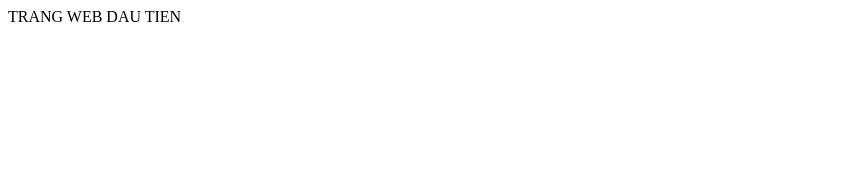
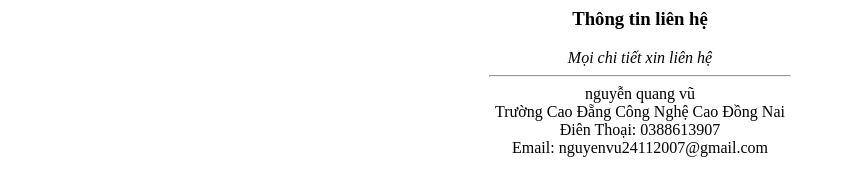
Before and after one commit to nvu207/nvu2071.github.io, a plain HTML site: page index.html in a window 1280 px wide. Shown: the whole page, without its empty margins (0-846 px from the left). Drawn offline with Linux system fonts and the light colour scheme.

Commit message:
Update index.html

```diff
--- a/index.html
+++ b/index.html
@@ -1,7 +1,16 @@
-<html>
-<head>
-<title>Tiêu đề trang Web</title>
-</head>
-<body> TRANG WEB DAU TIEN
-</body>
-</html>
+<HTML>
+  <HEAD>
+    <title>.: Liên hệ :.</title>
+</HEAD>
+<BODY>
+    <center>
+<h3>Thông tin liên hệ</h3>
+<i>Mọi chi tiết xin liên hệ</i>
+<hr width="300" />
+nguyễn quang vũ <br />
+Trường Cao Đẵng Công Nghệ Cao Đồng Nai<br />
+Điên Thoại: 0388613907<br/ >
+Email: nguyenvu24112007@gmail.com
+    <center>
+<BODY>
+</HTML>
```
